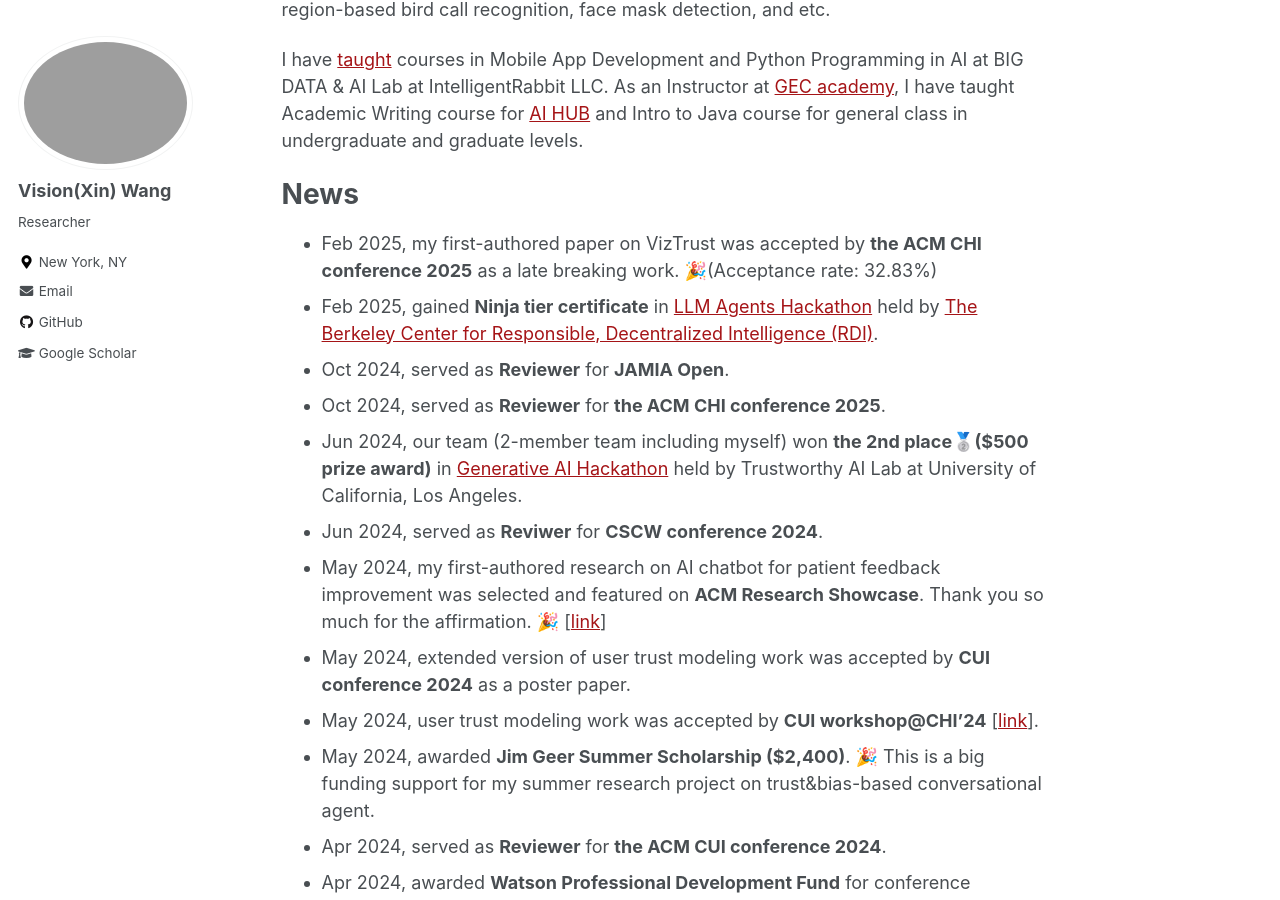
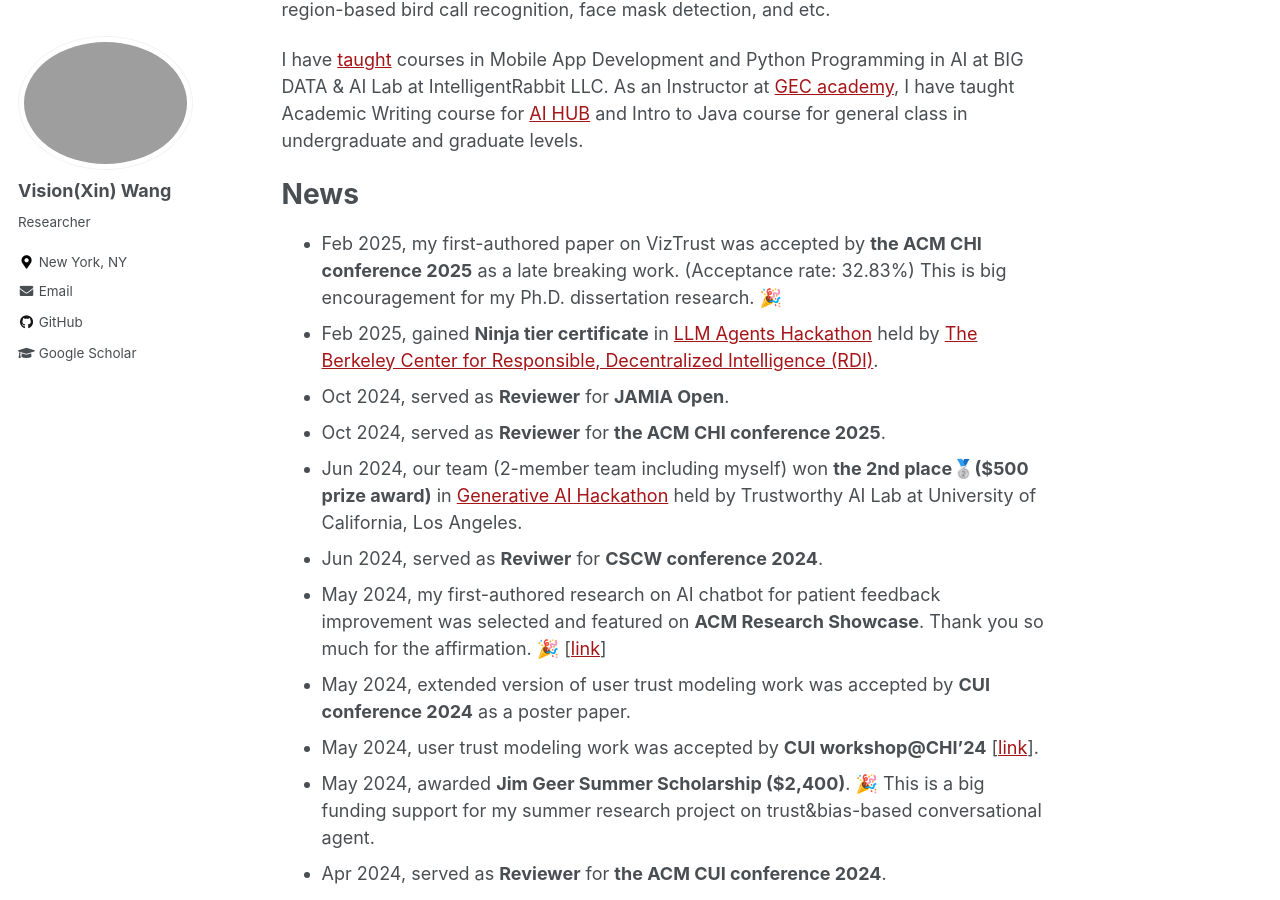
Before and after one commit to xin-wang-kr/xin-wang-kr.github.io, a Jekyll site: the page built from _pages/about.md, in a window 1280 px wide and 900 px high, scrolled down 805 px. Built offline with Jekyll 4.4.1, drawn with Linux system fonts in a browser that asks for light colours.

Commit message:
Update about.md

```diff
--- a/_pages/about.md
+++ b/_pages/about.md
@@ -34,7 +34,7 @@
 As an Instructor at [GEC academy](https://www.gecacademy.com/), I have taught Academic Writing course for [AI HUB](https://www.gecacademy.com/ai-hub) and Intro to Java course for general class in undergraduate and graduate levels.
 
 # News
-* Feb 2025, my first-authored paper on VizTrust was accepted by __the ACM CHI conference 2025__ as a late breaking work. 🎉(Acceptance rate: 32.83%)
+* Feb 2025, my first-authored paper on VizTrust was accepted by __the ACM CHI conference 2025__ as a late breaking work. (Acceptance rate: 32.83%) This is big encouragement for my Ph.D. dissertation research. 🎉
 * Feb 2025, gained __Ninja tier certificate__ in [LLM Agents Hackathon](https://llmagents-learning.org/f24) held by [The Berkeley Center for Responsible, Decentralized Intelligence (RDI)](https://rdi.berkeley.edu/).
 * Oct 2024, served as __Reviewer__ for __JAMIA Open__.
 * Oct 2024, served as __Reviewer__ for __the ACM CHI conference 2025__.
```
